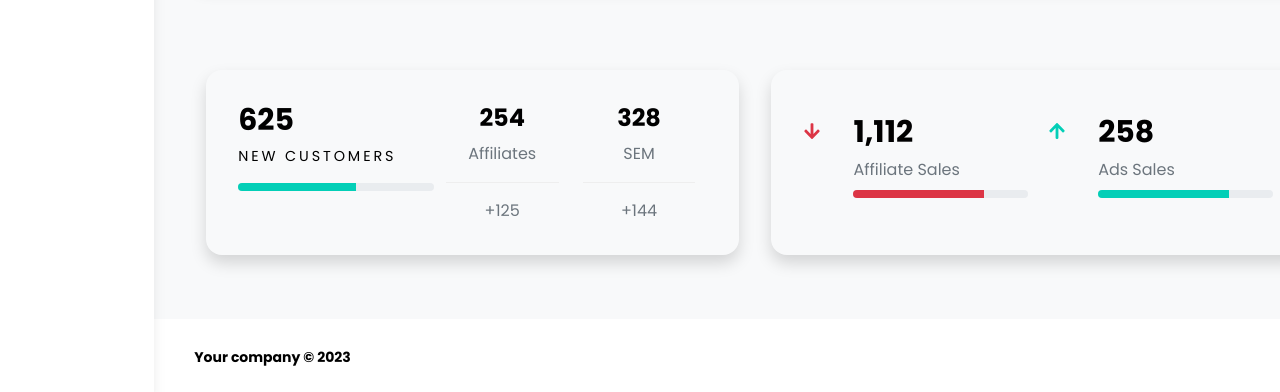
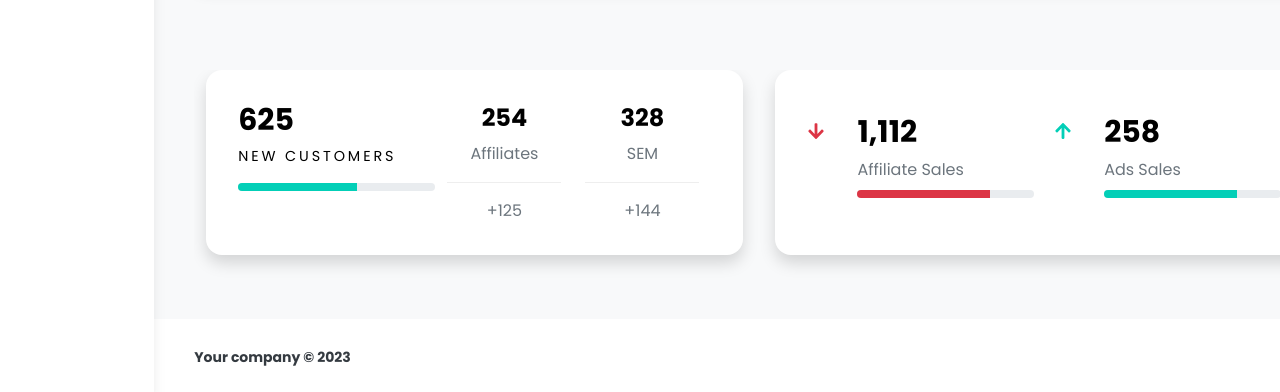
Before and after one commit to Pyae-Sone-Phone-Myint/Dashboard, a React (Vite) app: page / in a window 1280 px wide. Shown: the part 2283-2675 px from the top of the page. Built offline with nearby package versions, Linux system fonts and the light colour scheme.

Commit message:
animation half done

```diff
--- a/src/components/Navbar/Navbar.jsx
+++ b/src/components/Navbar/Navbar.jsx
@@ -388,7 +388,7 @@ const Navbar = () => {
             </Routes>
           </div>
           <footer className=" bg-white py-7 px-10">
-            <h4 className=" text-sm font-bold leading-5 ">
+            <h4 className=" text-[#343a40] text-sm font-bold leading-5 ">
               Your company © 2023
             </h4>
           </footer>
--- a/src/components/Sales/Sales.jsx
+++ b/src/components/Sales/Sales.jsx
@@ -1,8 +1,10 @@
 import React from "react";
 import "./sales.css";
 import { FaArrowDown, FaArrowUp } from "react-icons/fa";
+import Reveal from "../animations/Reveal";
 const Sales = () => {
   return (
+    <Reveal>
       <div className=" md:flex gap-2">
         <div className=" sales-card-container">
           <div className="sales-card">
@@ -76,12 +78,11 @@ const Sales = () => {
                   </div>
                 </div>
               </div>
-
             </div>
           </div>
         </div>
-      <div className=" "></div>
       </div>
+    </Reveal>
   );
 };
 
--- a/src/components/Sales/sales.css
+++ b/src/components/Sales/sales.css
@@ -8,6 +8,7 @@
   box-shadow: 0 0.5rem 1rem rgba(0, 0, 0, 0.15);
   height: 100%;
   border-radius: 1rem;
+  background-color: #fff;
 }
 .sales-card-body {
   padding: 2rem;
--- /dev/null
+++ b/src/components/animations/Reveal.jsx
@@ -0,0 +1,49 @@
+import React, { useEffect, useRef } from "react";
+import { motion, useAnimation, useInView } from "framer-motion";
+const Reveal = ({ children ,value=200 }) => {
+  const ref = useRef(null);
+  const isInView = useInView(ref, { once: true });
+  const mainControls = useAnimation();
+  const slideControls = useAnimation();
+  useEffect(() => {
+    if (isInView) {
+      mainControls.start("visible");
+      slideControls.start("visible");
+    }
+  }, [isInView]);
+  return (
+    <div className="  relative" ref={ref} style={{ position: "relative", overflow: "hidden" }}>
+      <motion.div
+        variants={{
+          hidden: { opacity: 0, y: value },
+          visible: { opacity: 1, y: 0 },
+        }}
+        initial="hidden"
+        animate={mainControls}
+        transition={{ duration: 0.5, delay: 0.25 }}
+      >
+        {children}
+      </motion.div>
+      {/* <motion.div
+        variants={{
+          hidden: { left: 0 },
+          visible: { left: "100%" },
+        }}
+        initial="hidden"
+        animate={slideControls}
+        transition={{ duration: 5, ease: "easeIn" }}
+        style={{
+          position: "absolute",
+          top: 4,
+          bottom: 4,
+          right: 0,
+          left: 0,
+          zIndex: 20,
+          backgroundColor: "black",
+        }}
+      /> */}
+    </div>
+  );
+};
+
+export default Reveal;
--- a/src/components/latestActivity/LatestActivity.jsx
+++ b/src/components/latestActivity/LatestActivity.jsx
@@ -12,7 +12,7 @@ const LatestActivity = () => {
   };
   return (
     <div className="activity-section">
-      <div className=" activity-card-adjust-height-xl ">
+      <div className=" activity-card-adjust-height-xl  bg-white">
         <div className="activity-card">
           <div className="activity-card-header flex justify-between items-center">
             <div className=" activity-heading">Latest Activity</div>
--- a/src/components/monitor/Monitor.jsx
+++ b/src/components/monitor/Monitor.jsx
@@ -4,17 +4,19 @@ import { BsSpeedometer2, BsBook, BsJournalBookmark, BsCaretDown } from "react-ic
 import { BiCaretUp, BiCaretDown } from "react-icons/bi";
 import { MdAddLocationAlt } from "react-icons/md";
 import monitorData from "./monitor-data.json";
+import Reveal from "../animations/Reveal";
 const Monitor = () => {
   return (
     <div>
       <div className="page-header">
         <h1 className=" header ">Default Dashboard</h1>
       </div>
+      <Reveal>
       <div className="monitor-card-row flex flex-wrap">
         {monitorData.map((data) => {
           return (
-            <div className="monitor-card-item" key={data.id}>
-              <div className="monitor-card h-full">
+            <div className="monitor-card-item " key={data.id}>
+              <div className="monitor-card h-full bg-white">
                 <div className="monitor-card-body">
                   <div className="flex justify-between items-center">
                     <div className="">
@@ -45,6 +47,7 @@ const Monitor = () => {
           );
         })}
       </div>
+      </Reveal>
     </div>
   );
 };
--- a/src/pages/Dashboard/Dashboard.jsx
+++ b/src/pages/Dashboard/Dashboard.jsx
@@ -1,21 +1,24 @@
-import React from 'react'
-import Monitor from '../../components/monitor/Monitor'
-import LatestActivity from '../../components/latestActivity/LatestActivity'
-import Sales from '../../components/Sales/Sales'
-import Contact_table from '../../components/contact_table/Contact_table'
+import React from "react";
+import Monitor from "../../components/monitor/Monitor";
+import LatestActivity from "../../components/latestActivity/LatestActivity";
+import Sales from "../../components/Sales/Sales";
+import Contact_table from "../../components/contact_table/Contact_table";
+import Reveal from "../../components/animations/Reveal";
 
 const Dashboard = () => {
   return (
     <>
-      <Monitor/>
+      <Monitor />
       <div className="flex">
         <div className=" w-3/4 h-[100vh]">Chart</div>
-        <LatestActivity/>
+        <LatestActivity />
       </div>
-      <Contact_table/>
-      <Sales/>
+      <Reveal>
+        <Contact_table />
+      </Reveal>
+      <Sales />
     </>
-  )
-}
+  );
+};
 
-export default Dashboard
+export default Dashboard;
--- a/src/pages/contact/Contact.jsx
+++ b/src/pages/contact/Contact.jsx
@@ -2,6 +2,7 @@ import React from "react";
 import "./contact.css";
 import contactData from "./../../components/latestActivity/activity.json";
 import { Link } from "react-router-dom";
+import Reveal from "../../components/animations/Reveal";
 const Contact = () => {
   return (
     <div className=" pt-12">
@@ -20,8 +21,9 @@ const Contact = () => {
       <div className="row flex flex-wrap gap-4">
         {contactData.map((data) => (
           <div className="item " key={data.id}>
-            <div className="card mb-4 px-2 cursor-pointer">
-              <div className="card-body p-6">
+          <Reveal>
+            <div className="contact-card mb-4 px-2 cursor-pointer">
+              <div className="contact-card-body p-6">
                 <div className="flex  gap-8 items-center">
                   <img src={data.img} className="avatar " alt="" />
                   <div className="text-[#343a40] ">
@@ -43,6 +45,7 @@ const Contact = () => {
                 </div>
               </div>
             </div>
+          </Reveal>
           </div>
         ))}
       </div>
--- a/src/pages/contact/contact.css
+++ b/src/pages/contact/contact.css
@@ -23,12 +23,19 @@
   line-height: 3rem;
   padding: 0.25rem;
 }
-.card {
+.contact-card {
   border: none;
+
+
+  height: 100%;
+  /* border-radius: 1rem; */
+}
+.contact-card-body{
   box-shadow: 0 0.5rem 1rem rgba(0, 0, 0, 0.15);
-  height: 100%;
   border-radius: 1rem;
+  background: #fff;
 }
+
 .item {
   width: 100%;
 }
--- a/src/pages/invoice/Invoice.jsx
+++ b/src/pages/invoice/Invoice.jsx
@@ -1,6 +1,7 @@
 import React, { useRef } from "react";
 import "./invoice.css";
 import ReactToPrint from "react-to-print";
+import Reveal from "../../components/animations/Reveal";
 const Invoice = () => {
   const componentRef = useRef();
   const handlePrint = () => {
@@ -36,8 +37,9 @@ const Invoice = () => {
             <button className="btn pay-btn">Pay</button>
           </div>
         </div>
+         <Reveal>
         <div className="card  mb-12">
-          <div className="p-12" ref={componentRef}>
+         <div className="p-12" ref={componentRef}>
             <div className=" w-full text-end ">
               <p className=" inline-block px-2 py-1 rounded-[0.25rem] text-xs text-white bg-[#dc3545]">
                 Overdue
@@ -130,6 +132,7 @@ const Invoice = () => {
             </div>
           </div>
         </div>
+         </Reveal>
       </div>
     </div>
   );
--- a/src/pages/pricing/Pricing.jsx
+++ b/src/pages/pricing/Pricing.jsx
@@ -3,6 +3,7 @@ import "./pricing.css";
 import { BiCheck } from "react-icons/bi";
 import { FaTimes, FaCheck } from "react-icons/fa";
 import PricingData from "./pricing.json";
+import Reveal from "../../components/animations/Reveal";
 const Pricing = () => {
   return (
     <div className=" bg-[#f8f9fa]">
@@ -22,6 +23,7 @@ const Pricing = () => {
         <div className="mb-5 flex flex-wrap  pb-7">
           {PricingData.map((data) => (
             <div className="px-[12px] plan" key={data.id}>
+              <Reveal>
                 <div className="card">
                   {data.id == 2 ? <div className="card-status"></div> : ""}
                   <div className="card-body p-8">
@@ -59,6 +61,7 @@ const Pricing = () => {
                     </div>
                   </div>
                 </div>
+              </Reveal>
             </div>
           ))}
         </div>
```
Lines whose indentation alone changed are shown as unchanged.
